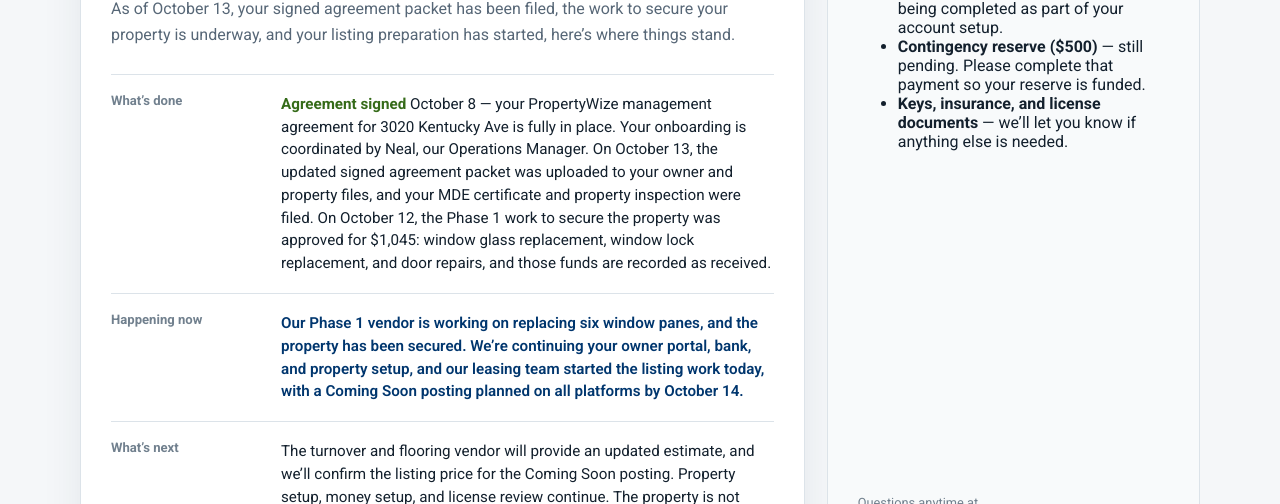
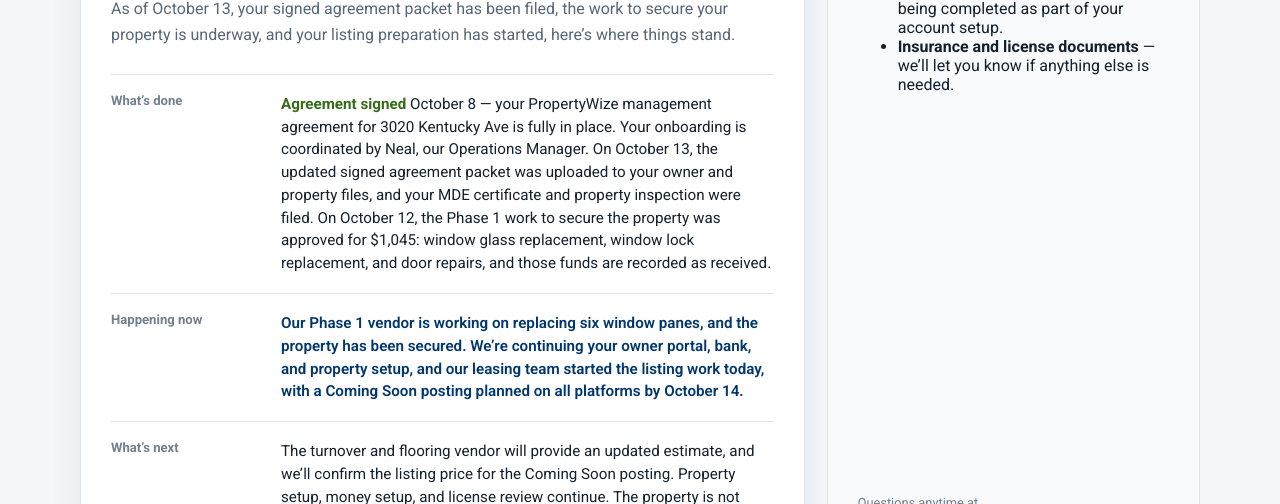
Before and after one commit to PropertyWizeOperations/onboarding-tracker-ryan, a plain HTML site: page index.html in a window 1280 px wide. Shown: the part 596-1100 px from the top of the page. Drawn offline with Linux system fonts and the light colour scheme.

Commit message:
Correct needs list: keys in hand, reserve pending verification
Replaced 'Keys, insurance, and license documents' with 'Insurance and license documents' in the needs list.

```diff
--- a/index.html
+++ b/index.html
@@ -566,8 +566,8 @@
           <h2 class="section-title" id="needs-title">What we need from you</h2>
           <ul class="needs-list">
             <li><strong>Owner Benefit Package (Steady) addendum</strong> for 3020 Kentucky Ave — signed October 10. Enrollment is still being completed as part of your account setup.</li>
-            <li><strong>Contingency reserve ($500)</strong> — still pending. Please complete that payment so your reserve is funded.</li>
-            <li><strong>Keys, insurance, and license documents</strong> — we&rsquo;ll let you know if anything else is needed.</li>
+
+          <li><strong>Insurance and license documents</strong> — we&rsquo;ll let you know if anything else is needed.</li>
           </ul>
         </div>
         <p class="needs-note">Questions anytime at EndMyHeadache@PropertyWize.com or 410-372-6512.</p>
```
